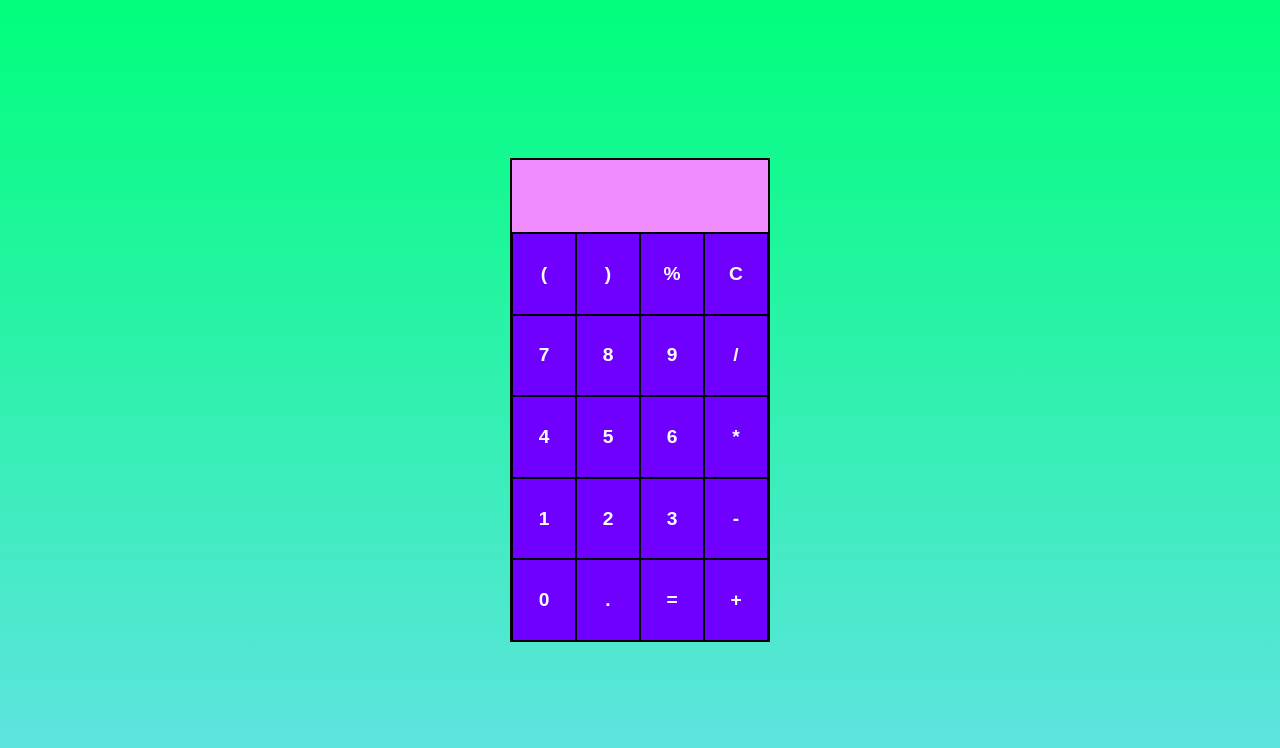
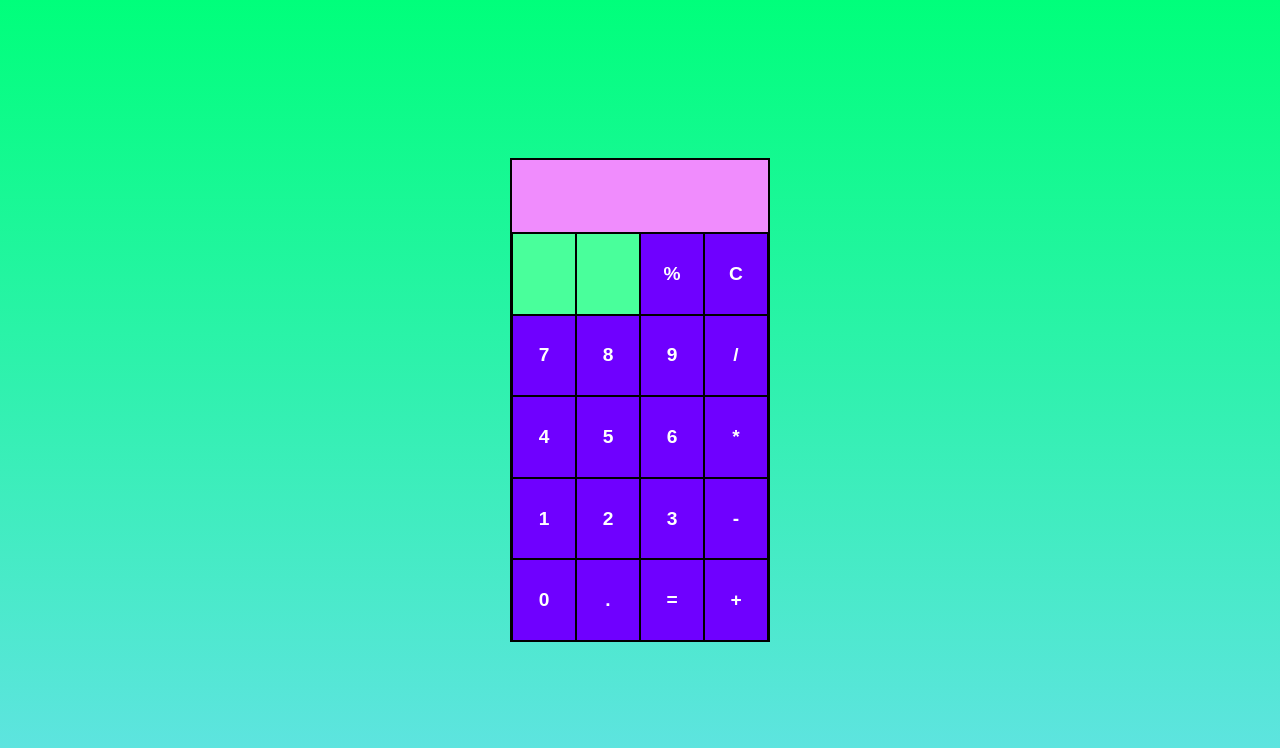
Before and after one commit to gavtay/calculator-react, a React (Vite) app: page / in a window 1280 px wide. Shown: the top 748 px of the page. Built offline with nearby package versions, Linux system fonts and the light colour scheme.

Commit message:
Got rid of the parenthesis part of the calculator. Removed parenthesis checker, the components, and replaced the components with empty buttons.

```diff
--- a/src/App.jsx
+++ b/src/App.jsx
@@ -14,36 +14,12 @@ export default function App() {
     setCalcCalculation('');
   }
 
-  function checkParenthesis(formula) {
-    let openCount = 0;
-    let closeCount = 0;
-
-    for (let i = 0; i < formula.length; ++i) {
-      if (openCount === closeCount) {
-        if (formula.charAt(i) === '(') { openCount += 1; }
-        else if (formula.charAt(i) === ')') {
-          console.log('You must include "(" before using ")"');
-          clearCalculation();
-          continue;
-        }
-      }
-      else if (openCount > closeCount) {
-        if (formula.charAt(i) === '(') { openCount += 1 }
-        else if (formula.charAt(i) === ')') { closeCount += 1 }
-      }
-    }
-
-    return (openCount === closeCount) ? true : false;
-  }
-
   function makeCalculation() {
     let formula = calcCalculation;
-    let checkPass = checkParenthesis(formula);
     let roundedNum = '' + eval(formula);
 
     if (eval(formula) % 1 !== 0) { roundedNum = eval(formula).toFixed(2);}
-    if (checkPass === true) { setCalcCalculation(roundedNum); }
-    else { console.log('Check parenthesis'); }
+    setCalcCalculation(roundedNum);
   }
 
   return (
--- a/src/CalculatorButtons.css
+++ b/src/CalculatorButtons.css
@@ -8,13 +8,13 @@
     justify-content: space-around;
     align-items: center;
 }
-.calc-btn {
+.new-calc-btn {
     height: 100%;
     width: 100%;
     font-size: larger;
     font-weight: 600;
     color: rgb(255, 255, 255);
-    background-color: rgb(111, 0, 255);
+    background-color: rgb(73, 255, 155);
     border: 1px solid rgb(0, 0, 0);
     cursor: pointer;
 }
--- a/src/CalculatorButtons.jsx
+++ b/src/CalculatorButtons.jsx
@@ -22,8 +22,8 @@ export default function CalculatorButtons({ addToCalculation, clearCalculation,
         <>
             <div className='btn-container'>
                 <div className='btn-row'>
-                    <Button value='(' onClick={addToCalculation} />
-                    <Button value=')' onClick={addToCalculation} />
+                    <button className='new-calc-btn'></button>
+                    <button className='new-calc-btn'></button>
                     <Button value='%' onClick={checkPrevChar} />
                     <Button value='C' onClick={clearCalculation} />
                 </div>
```
